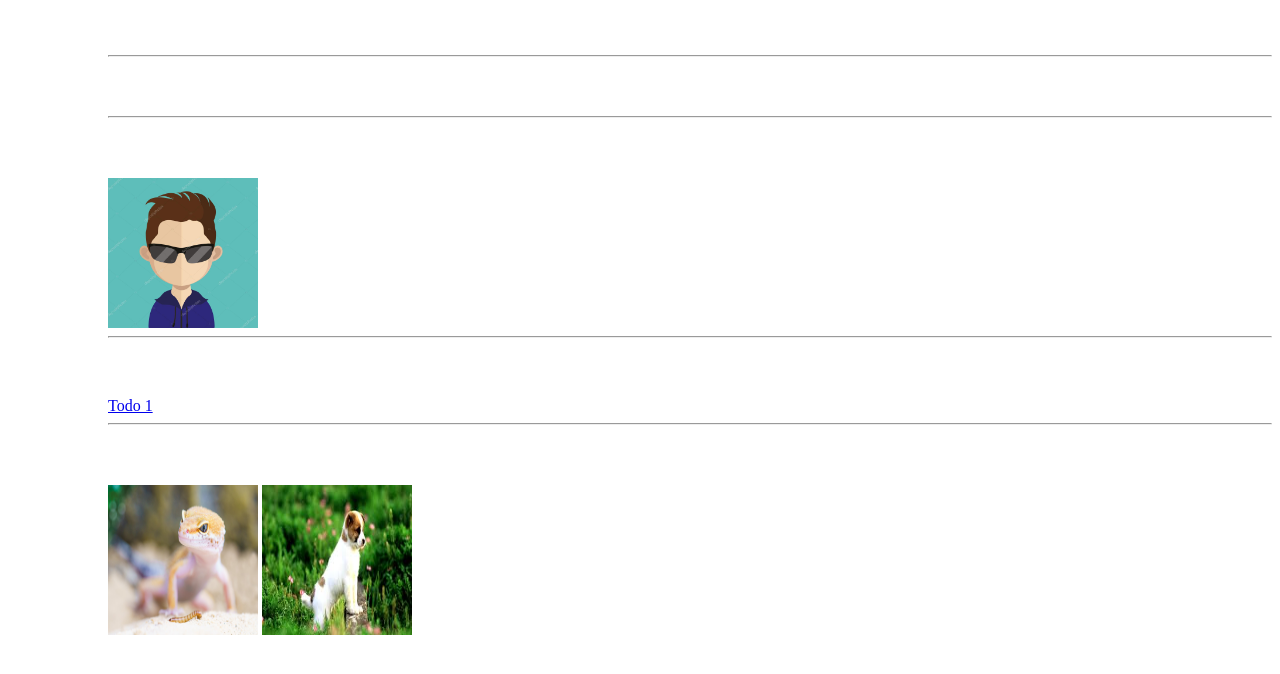
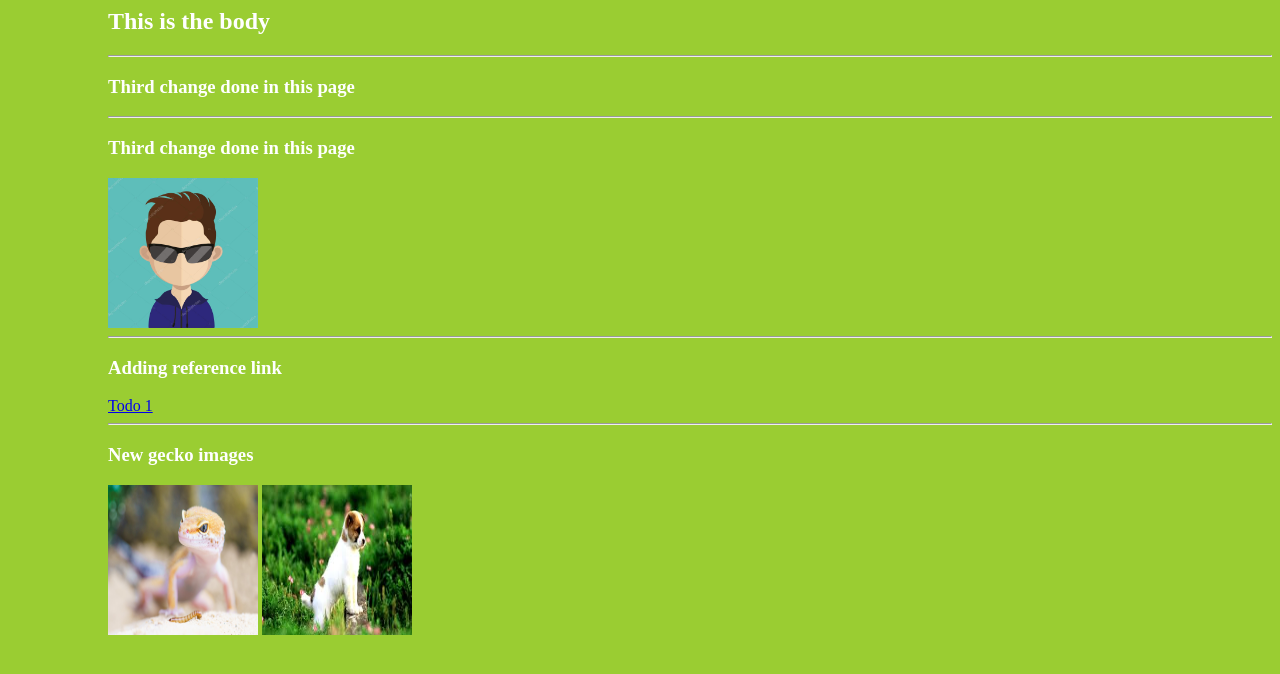
Before and after one commit to klebantobacho/test2, a plain HTML site: page index.html in a window 1280 px wide. Drawn offline with Linux system fonts and the light colour scheme.

Commit message:
changin color and font page after execute amend command

```diff
--- a/index.html
+++ b/index.html
@@ -8,7 +8,8 @@
         body {
             padding-left: 100px;
             border: 100px;
-            //background-color: antiquewhite;
+            background-color: yellowgreen;
+            font-size: 16px;
             background-image: url('img-back.jpeg');
             color: white;
         }
@@ -16,7 +17,7 @@
     <body>
         <h2>This is the body</h2>
         <hr>
-        <h3>Second change done in this page</h3>
+        <h3>Third change done in this page</h3>
         <hr>
         <h3>Third change done in this page</h3>
         <img src="male-avatar.jpg" height="150px" width="150px"/>
```
